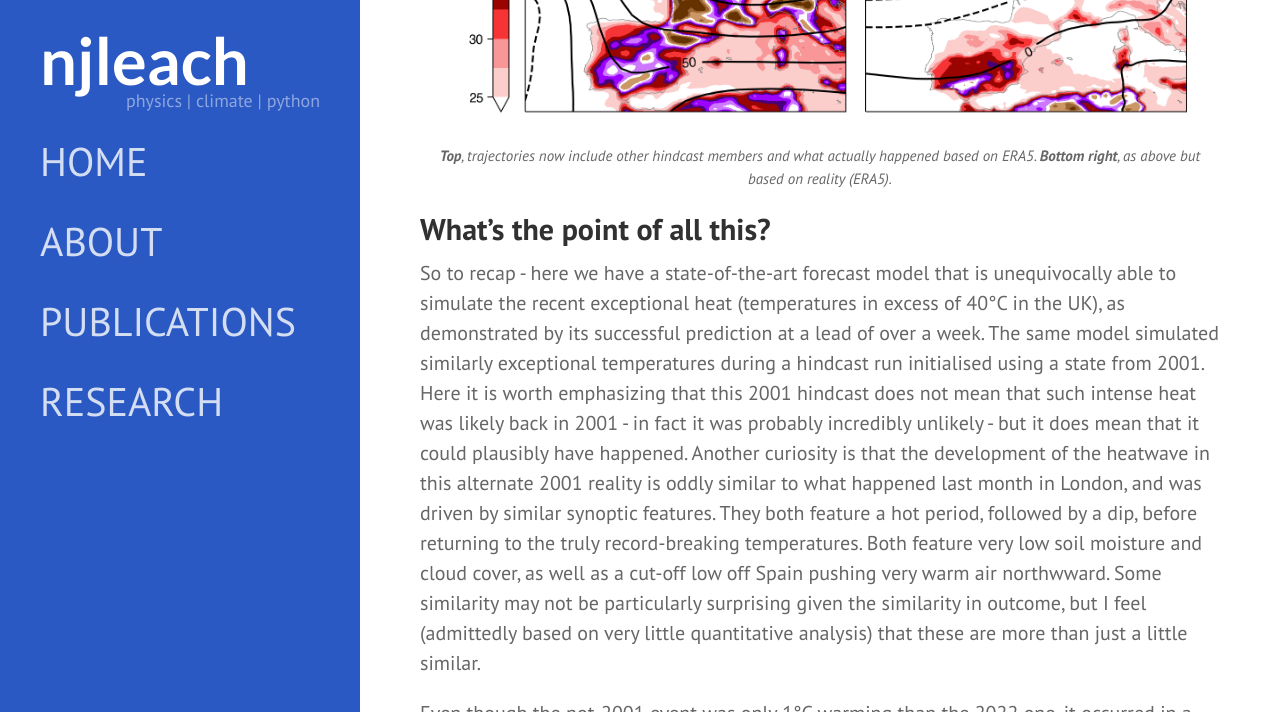
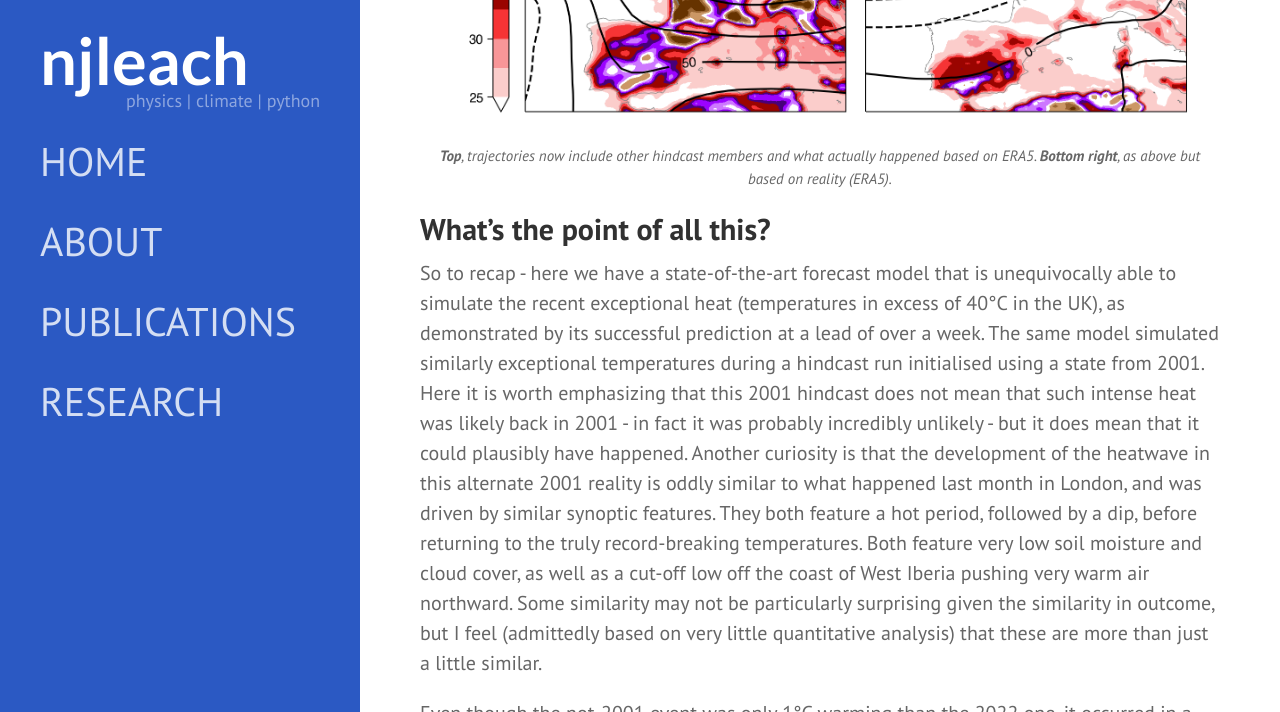
Before and after one commit to njleach/njleach.github.io, a Jekyll site: the page built from _posts/2022-08-24-The-heatwave-that-never-was.md, in a window 1280 px wide and 900 px high, scrolled down 6041 px, cut to the strip 0-712 px from the top of the window. Built offline with Jekyll 4.4.1, drawn with Linux system fonts in a browser that asks for light colours; nearby versions of some CDN libraries; some web fonts are replaced; comment, search, counter and statistics services are not loaded.

Commit message:
spellcheck

```diff
--- a/_posts/2022-08-24-The-heatwave-that-never-was.md
+++ b/_posts/2022-08-24-The-heatwave-that-never-was.md
@@ -59,7 +59,7 @@ The specific hindcast that this weather evolved in was run on 2019-06-27 and is
 
 ## What's the point of all this?
 
-So to recap - here we have a state-of-the-art forecast model that is unequivocally able to simulate the recent exceptional heat (temperatures in excess of 40°C in the UK), as demonstrated by its successful prediction at a lead of over a week. The same model simulated similarly exceptional temperatures during a hindcast run initialised using a state from 2001. Here it is worth emphasizing that this 2001 hindcast does not mean that such intense heat was likely back in 2001 - in fact it was probably incredibly unlikely - but it does mean that it could plausibly have happened. Another curiosity is that the development of the heatwave in this alternate 2001 reality is oddly similar to what happened last month in London, and was driven by similar synoptic features. They both feature a hot period, followed by a dip, before returning to the truly record-breaking temperatures. Both feature very low soil moisture and cloud cover, as well as a cut-off low off Spain pushing very warm air northwward. Some similarity may not be particularly surprising given the similarity in outcome, but I feel (admittedly based on very little quantitative analysis) that these are more than just a little similar.
+So to recap - here we have a state-of-the-art forecast model that is unequivocally able to simulate the recent exceptional heat (temperatures in excess of 40°C in the UK), as demonstrated by its successful prediction at a lead of over a week. The same model simulated similarly exceptional temperatures during a hindcast run initialised using a state from 2001. Here it is worth emphasizing that this 2001 hindcast does not mean that such intense heat was likely back in 2001 - in fact it was probably incredibly unlikely - but it does mean that it could plausibly have happened. Another curiosity is that the development of the heatwave in this alternate 2001 reality is oddly similar to what happened last month in London, and was driven by similar synoptic features. They both feature a hot period, followed by a dip, before returning to the truly record-breaking temperatures. Both feature very low soil moisture and cloud cover, as well as a cut-off low off the coast of West Iberia pushing very warm air northward. Some similarity may not be particularly surprising given the similarity in outcome, but I feel (admittedly based on very little quantitative analysis) that these are more than just a little similar.
 
 Even though the not-2001 event was only 1°C warming than the 2022 one, it occurred in a world of around 0.5°C lower global warming. And local effects can mean that forecast models don't quite reach the high temperatures observed by weather stations (eg. in the 2022 heatwave, ERA5 peaks at 39°C, just under 1°C cooler than the stations). Both of these features mean that if such an event were to occur in the present, it could end up with maximum temperatures 1-2°C higher than the 2022 event. It goes without saying that such an event would have severe impacts to human life, infrastructure, and the environment.
 
```
